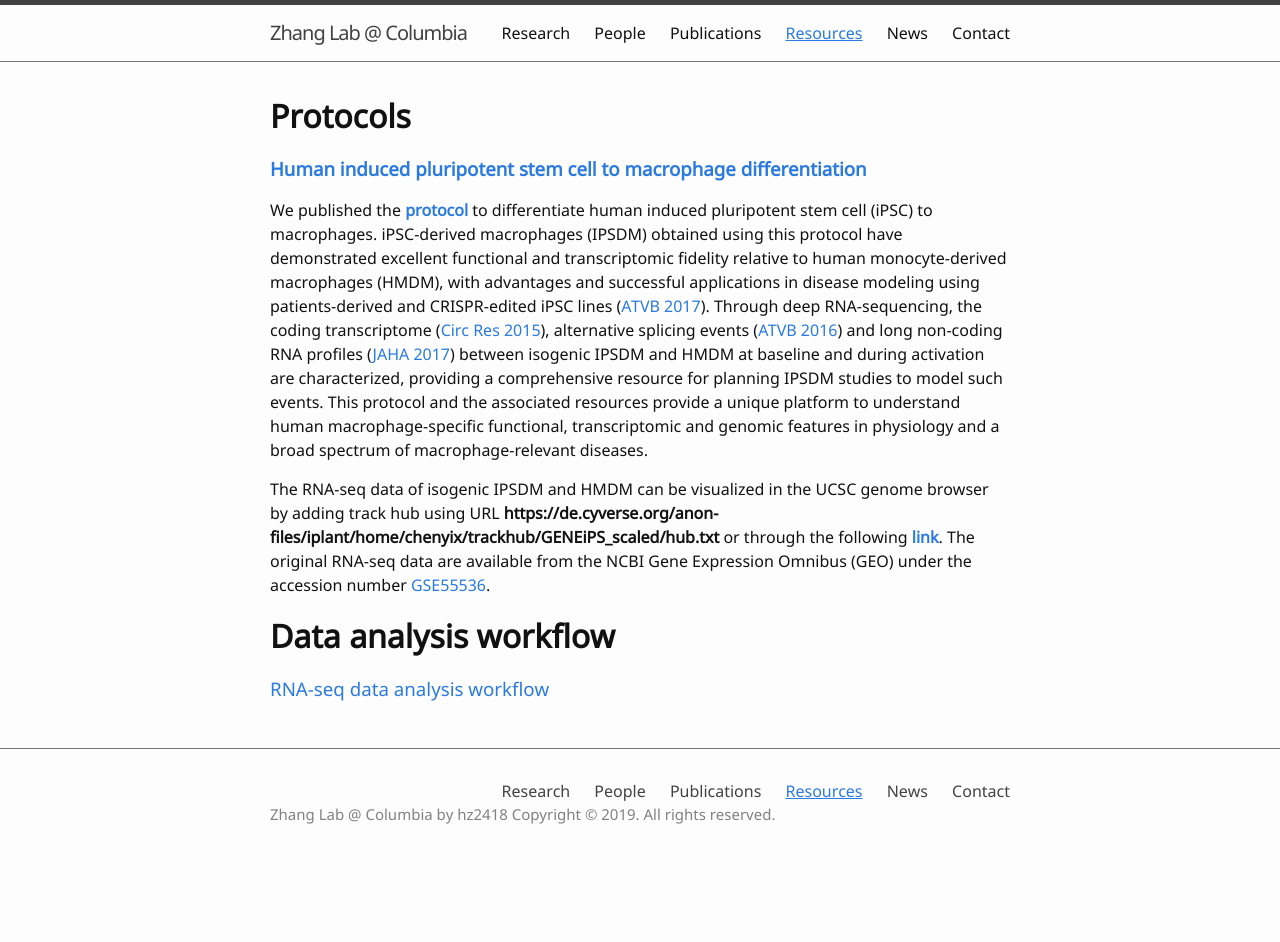
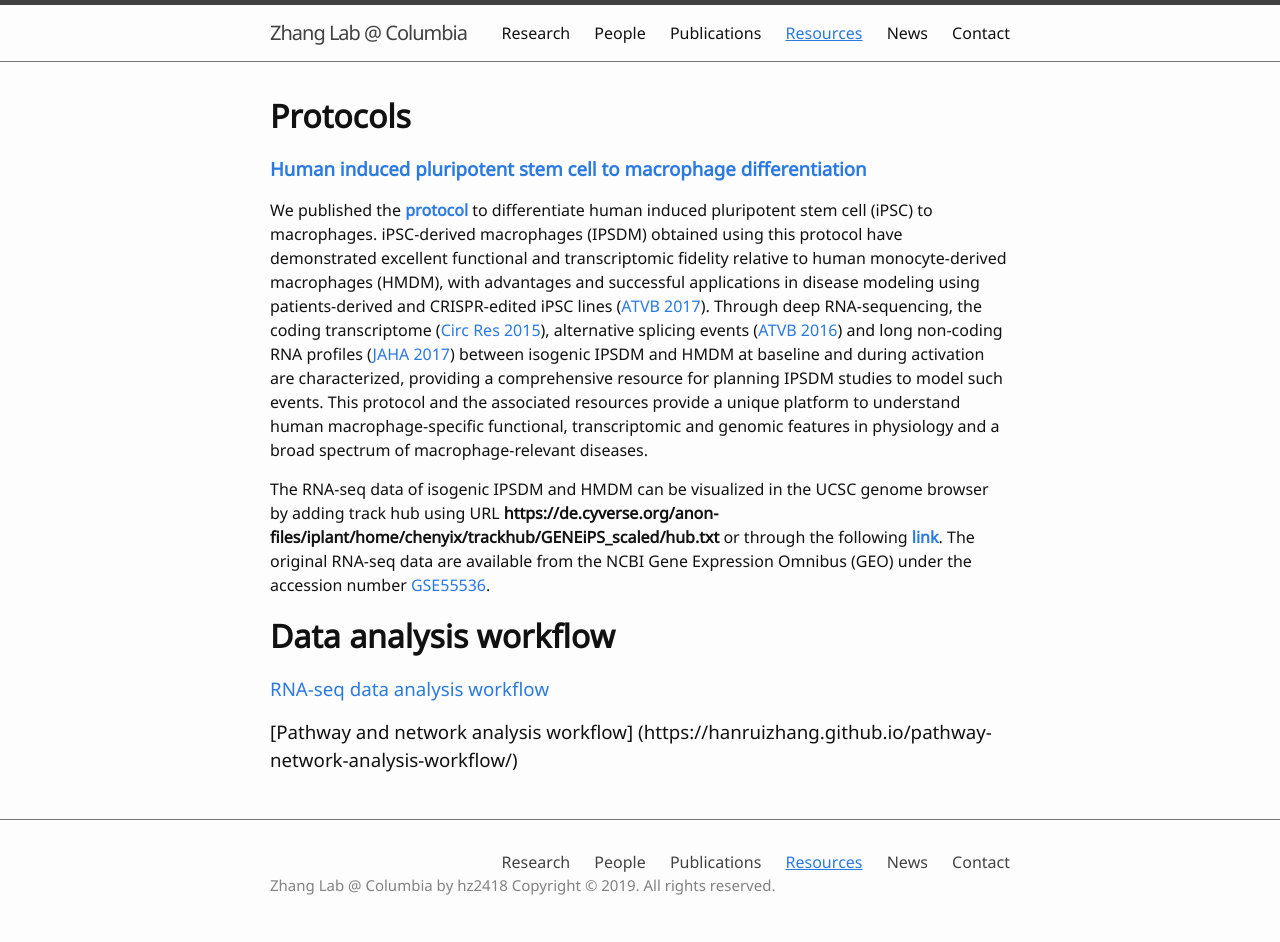
Before and after one commit to hanruizhang/zhanglab, a Jekyll site: the page built from 4_Resources.md, in a window 1280 px wide. Built offline with Jekyll 4.4.1, drawn with Linux system fonts in a browser that asks for light colours; before the commit the page ends 900 px from its top, so only the background shows below that.

Commit message:
Update 4_Resources.md

```diff
--- a/4_Resources.md
+++ b/4_Resources.md
@@ -12,3 +12,4 @@ The RNA-seq data of isogenic IPSDM and HMDM can be visualized in the UCSC genome
 
 # **Data analysis workflow**
 ### [RNA-seq data analysis workflow](https://hanruizhang.github.io/RNAseq-analysis-workflow/)
+### [Pathway and network analysis workflow] (https://hanruizhang.github.io/pathway-network-analysis-workflow/)
```
